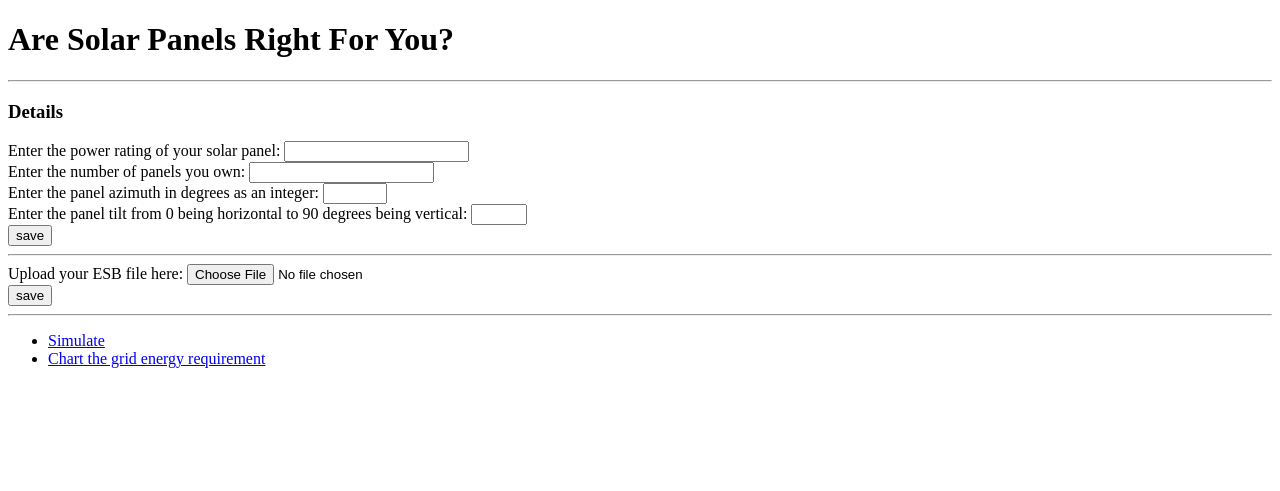
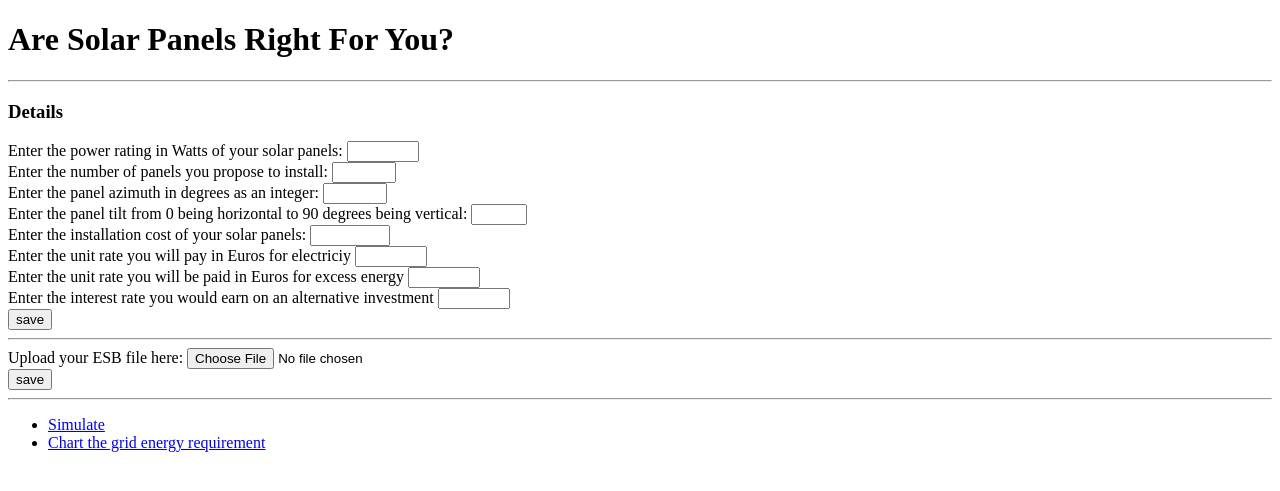
Before and after one commit to michealm110/ise-entrance-submission-project, a Flask app: template solarcalc/templates/furtherdetails.html in a window 1280 px wide. Shown: the top 491 px of the page. Run offline with Flask 3, Linux system fonts and the light colour scheme; the template is opened without the code that fills it, so the values that code supplies are empty.

Commit message:
moves some functions and gathers financial inputs
adds cut at financial projection to jupyter notebook
moves more functions from views to database and calculations
changes the set of figures used for financial calculation
moves calculation of import/export power into one function

```diff
--- a/solarcalc/templates/furtherdetails.html
+++ b/solarcalc/templates/furtherdetails.html
@@ -3,12 +3,12 @@
 {% block content %}
 <form action="{{ url_for("get_detailed_user_data" , hash_id=hash_id) }}" method="POST">
 <div>
-    <label for="rated_power_per_panel">Enter the power rating of your solar panel:</label>
-    <input type="number" min="0" name="rated_power_per_panel" value={{ rated_power_per_panel }} required>
+    <label for="rated_power_per_panel">Enter the power rating in Watts of your solar panels:</label>
+    <input type="number" min="0" max="1000" name="rated_power_per_panel" value={{ rated_power_per_panel }} required>
 </div>
 <div>
-    <label for="number_of_panels">Enter the number of panels you own:</label>
-    <input type="number" name="number_of_panels" value={{ number_of_panels }} required>
+    <label for="number_of_panels">Enter the number of panels you propose to install:</label>
+    <input type="number" min="1" max="100" name="number_of_panels" value={{ number_of_panels }} required>
 </div>
 <div>
     <label for="panel_azimuth">Enter the panel azimuth in degrees as an integer:</label>
@@ -18,6 +18,21 @@
     <label for="panel_tilt">Enter the panel tilt from 0 being horizontal to 90 degrees being vertical:</label>
     <input type="number" min="0" max="90" name="panel_tilt" value={{ panel_tilt }} required>
 </div>
+<div>
+    <label for="installation_costs">Enter the installation cost of your solar panels:</label>
+    <input type="number" min="0" max="20000" name="installation_costs" value={{ installation_costs }} required>
+</div>
+<div>
+    <label for="import_tarriff">Enter the unit rate you will pay in Euros for electriciy</label>
+    <input type="number" min="0" max="1" step="0.01" name="import_tarriff" value={{ import_tarriff }} required>
+</div>
+<div>
+    <label for="export_tarriff">Enter the unit rate you will be paid in Euros for excess energy</label>
+    <input type="number" min="0" max="1" step="0.01" name="export_tarriff" value={{ export_tarriff }} required>
+</div>
+<div>
+    <label for="interest_rate">Enter the interest rate you would earn on an alternative investment</label>
+    <input type="number" min="0" max="20" step="0.1" name="interest_rate" value={{ interest_rate }} required>
 <div>
     <input type="submit" value="save">
 </div>
--- a/solarcalc/templates/simulate_excess_energy.html
+++ b/solarcalc/templates/simulate_excess_energy.html
@@ -105,8 +105,8 @@
 
     function updateChart(data) {
         const labels = data.map(item => item.month);
-        const exportData = data.map(item => item.export);
-        const importData = data.map(item => item.import);
+        const exportData = data.map(item => item.power_export);
+        const importData = data.map(item => item.power_import);
 
         const ctx = document.getElementById("comparisonBarChart").getContext("2d");
 
--- a/solarcalc/views.py
+++ b/solarcalc/views.py
@@ -1,5 +1,4 @@
 import flask
-import requests
 import pvlib
 import pandas
 from datetime import datetime, timedelta, timezone
@@ -9,8 +8,8 @@ from werkzeug.utils import secure_filename
 import numpy
 import json
 
-from solarcalc.database import encode_id, decode_id, db_get_connection
-from solarcalc.calculations import get_30min_calc_vals, get_esb_data
+from solarcalc.database import encode_id, decode_id, db_get_connection, get_lat_lon_from_eircode
+from solarcalc.calculations import get_combined_data, get_solar_data, get_combined_data_with_export_import
 
 UPLOAD_FOLDER = "/Users/michealmcmagh/Desktop/ise-entrance-submission-project/solarcalc/uploads"
 ALLOWED_EXTENSIONS = {"csv"}
@@ -57,34 +56,38 @@ def get_detailed_user_data(hash_id):
         panel_tilt = flask.request.form.get("panel_tilt")
         panel_azimuth = flask.request.form.get("panel_azimuth")
         installation_costs = flask.request.form.get("installation_costs")
-        cost_per_panel = flask.request.form.get("cost_per_panel")
-        maintenance_cost_per_year = flask.request.form.get("maintenance_cost_per_year")
-        electricity_rate = flask.request.form.get("electricity_rate")
-        efficiency_degradation = flask.request.form.get("efficiency_degradation")
+        import_tarriff = flask.request.form.get("import_tarriff")
+        export_tarriff = flask.request.form.get("export_tarriff")
+        interest_rate = flask.request.form.get("interest_rate")
 
 
         # Update data base with new inputs
         con = db_get_connection()
         cur = con.cursor()
-        cur.execute("UPDATE simulation SET rated_power_per_panel = ?, number_of_panels = ?, panel_tilt = ?, panel_azimuth = ?, installation_costs = ?, cost_per_panel = ?, maintenance_cost_per_year = ?, electricity_rate = ?, efficiency_degradation = ? panel WHERE id = ?", (rated_power_per_panel, number_of_panels, panel_tilt, panel_azimuth, installation_costs, cost_per_panel, maintenance_cost_per_year, electricity_rate, efficiency_degradation, decoded_id))
+        cur.execute("UPDATE simulation SET rated_power_per_panel = ?, number_of_panels = ?, panel_tilt = ?, panel_azimuth = ?, installation_costs = ?, import_tarriff = ?, export_tarriff = ?, interest_rate = ? WHERE id = ?", (rated_power_per_panel, number_of_panels, panel_tilt, panel_azimuth, installation_costs, import_tarriff, export_tarriff, interest_rate, decoded_id))
         con.commit()
         con.close()
 
-        return flask.render_template("furtherdetails.html", hash_id=hash_id,  rated_power_per_panel=rated_power_per_panel, number_of_panels=number_of_panels, panel_azimuth=panel_azimuth, panel_tilt=panel_tilt)
+        return flask.render_template("furtherdetails.html", hash_id=hash_id,  rated_power_per_panel=rated_power_per_panel, number_of_panels=number_of_panels, panel_azimuth=panel_azimuth, panel_tilt=panel_tilt, installation_costs=installation_costs, import_tarriff=import_tarriff, export_tarriff=export_tarriff, interest_rate=interest_rate)
     elif flask.request.method == "GET":
         con = db_get_connection()
         cur = con.cursor()
-        cur.execute("SELECT rated_power_per_panel, number_of_panels, panel_tilt, panel_azimuth, installation_costs, cost_per_panel, maintenance_cost_per_year, electricity_rate, efficiency_degradation FROM simulation WHERE id = ?", (decoded_id,))
+        cur.execute("SELECT rated_power_per_panel, number_of_panels, panel_tilt, panel_azimuth, installation_costs, import_tarriff, export_tarriff, interest_rate FROM simulation WHERE id = ?", (decoded_id,))
         row = cur.fetchone()
         # row is a tuple or "None"
         con.close()
-        rated_power_per_panel, number_of_panels, panel_tilt, panel_azimuth, installation_costs, cost_per_panel, maintenance_cost_per_year, electricity_rate, efficiency_degradation = row
+        rated_power_per_panel, number_of_panels, panel_tilt, panel_azimuth, installation_costs, import_tarriff, export_tarriff, interest_rate = row
+        # some of these need to be rounded as i made them floats in the database
+        rated_power_per_panel = int(rated_power_per_panel)
+        panel_azimuth = int(panel_azimuth)
+        panel_tilt = int(panel_tilt)
 
+        print(row)
         if row is not None:
-            return flask.render_template("furtherdetails.html", hash_id=hash_id, rated_power_per_panel=rated_power_per_panel, number_of_panels=number_of_panels, panel_tilt=panel_tilt, panel_azimuth=panel_azimuth, installation_costs=installation_costs, cost_per_panel=cost_per_panel, maintenance_cost_per_year=maintenance_cost_per_year, electricity_rate=electricity_rate, efficiency_degradation=efficiency_degradation)
+            return flask.render_template("furtherdetails.html", hash_id=hash_id, rated_power_per_panel=rated_power_per_panel, number_of_panels=number_of_panels, panel_tilt=panel_tilt, panel_azimuth=panel_azimuth, installation_costs=installation_costs, import_tarriff=import_tarriff, export_tarriff=export_tarriff, interest_rate=interest_rate)
         else:
             # initial default values:
-            return flask.render_template("furtherdetails.html", hash_id=hash_id, rated_power_per_panel=445, number_of_panels=4, panel_azimuth=180, panel_tilt=40, installation_costs=8500, cost_per_panel=1750, maintenance_cost_per_year=200, electricity_rate=0.3762, efficiency_degradation=0.5)
+            return flask.render_template("furtherdetails.html", hash_id=hash_id, rated_power_per_panel=445, number_of_panels=4, panel_azimuth=180, panel_tilt=40, installation_costs=8500, import_tarriff=0.25, export_tarriff=0.15, interest_rate=0.05)
     else:
         raise
 
@@ -93,21 +96,14 @@ def get_financial_projections(hash_id):
     decoded_id = decode_id(hash_id)
     con = db_get_connection()
     cur = con.cursor()
-    cur.execute("SELECT rated_power_per_panel, number_of_panels, panel_tilt, panel_azimuth, installation_costs, cost_per_panel, maintenance_cost_per_year, electricity_rate, efficiency_degradation FROM simulation WHERE id = ?", (decoded_id,))
+    cur.execute("SELECT rated_power_per_panel, number_of_panels, panel_tilt, panel_azimuth, installation_costs, import_tarriff, export_tarriff, interest_rate FROM simulation WHERE id = ?", (decoded_id,))
     row = cur.fetchone()
     con.close()
     rated_power_per_panel, number_of_panels, panel_tilt, panel_azimuth, installation_costs, cost_per_panel, maintenance_cost_per_year, electricity_rate, efficiency_degradation = row
     total_cost = installation_costs + (cost_per_panel * number_of_panels)
 
-    # This calculates the savings from the solar panels in killowatt hours in 2024
-    solar_data = get_solar_data(hash_id, pandas.Timestamp("2024-01-01 00:00:00").tz_localize("UTC"), pandas.Timestamp("2024-12-31 23:59:59").tz_localize("UTC"))
-    total_solar_power = solar_data["power"].sum()
-    excess_solar_power = json.loads(get_excess_solar_json_data(hash_id))
-    excess_solar_power = pandas.DataFrame(excess_solar_power)
-    excess_solar_power = excess_solar_power["power_excess"].sum()
-    used_solar_power = (total_solar_power - excess_solar_power) / 1000 * 0.5
-    savings = used_solar_power * electricity_rate
-    # end of savings calculation
+    # do calculations and return results as a table
+
 
 @app.route("/<hash_id>/process", methods=["GET", "POST"])
 def process_esb(hash_id):
@@ -156,13 +152,7 @@ def get_energy_needed_json_data(hash_id):
     start = pandas.to_datetime(start).tz_localize("UTC")
     end = start + pandas.Timedelta(hours=23, minutes=30)
 
-    combined_data = get_combined_data(hash_id, start, end)
-
-    if "power_solar" in combined_data.columns and "power_esb" in combined_data.columns:
-        combined_data["power_import"] = combined_data["power_esb"] - combined_data["power_solar"]
-        combined_data.loc[combined_data["power_import"] < 0, "power_import"] = 0
-    else:
-        raise
+    combined_data = get_combined_data_with_export_import(hash_id, start, end)
     combined_data = combined_data.drop(columns=["power_solar", "power_esb"])
     return combined_data.to_json(orient="records", date_format="iso")
 
@@ -172,13 +162,7 @@ def get_excess_solar_json_data(hash_id):
     start = pandas.to_datetime(start).tz_localize("UTC")
     end = start + pandas.Timedelta(hours=23, minutes=30)
 
-    combined_data = get_combined_data(hash_id, start, end)
-
-    if "power_solar" in combined_data.columns and "power_esb" in combined_data.columns:
-        combined_data["power_excess"] = combined_data["power_solar"] - combined_data["power_esb"]
-        combined_data.loc[combined_data["power_excess"] < 0, "power_excess"] = 0
-    else:
-        raise
+    combined_data = get_combined_data_with_export_import(hash_id, start, end)
     combined_data = combined_data.drop(columns=["power_solar", "power_esb"])
     return combined_data.to_json(orient="records", date_format="iso")
 
@@ -187,72 +171,20 @@ MONTHS = (
     "July", "August", "September", "October", "November", "December"
 )
 
-# No way is this right!!!!
 @app.route("/<hash_id>/import_and_export_data")
 def get_import_and_export_json_data(hash_id):
     start = pandas.Timestamp("2024-01-01 00:00:00").tz_localize("UTC")
     end = pandas.Timestamp("2024-12-31 23:59:59").tz_localize("UTC")
-    combined_data = get_combined_data(hash_id, start, end)
-    if "power_solar" in combined_data.columns and "power_esb" in combined_data.columns:
-        combined_data["power_excess"] = combined_data["power_solar"] - combined_data["power_esb"]
-        combined_data.loc[combined_data["power_excess"] < 0, "power_excess"] = 0
+    combined_data = get_combined_data_with_export_import(hash_id, start, end)
 
-        combined_data["power_import"] = combined_data["power_esb"] - combined_data["power_solar"]
-        combined_data.loc[combined_data["power_import"] < 0, "power_import"] = 0
-    else:
-        raise
+    # Calculate monthly totals
+    data = []
 
-
-    data = []
+    # need to convert from power to energy
     for i in range(1,13):
         combined_data_by_month = combined_data[combined_data["datetime"].dt.month == i]
-        monthly_power_excess = combined_data_by_month["power_excess"].sum()
+        monthly_power_excess = combined_data_by_month["power_export"].sum()
         monthly_power_import = combined_data_by_month["power_import"].sum()
-        data.append({"month": MONTHS[i-1], "export": monthly_power_excess, "import": monthly_power_import})
+        data.append({"month": MONTHS[i-1], "power_export": monthly_power_excess, "power_import": monthly_power_import})
 
     return json.dumps(data)
-
-
-#############################################################################
-
-def get_lat_lon_from_eircode(eircode):
-    base_url = "https://nominatim.openstreetmap.org/search"
-    headers = {"User-Agent": "MickSolarCalc/1.0"}
-    params = {"q": eircode, "format": "json"}
-    response = requests.get(base_url, headers=headers, params=params)
-    data = response.json()
-
-    if data:
-        return float(data[0]["lat"]), float(data[0]["lon"])
-    else:
-        return None
-
-def get_solar_data(hash_id, start, end):
-    decoded_id = decode_id(hash_id)
-    # times_from_now = rounds_and_calculates_a_year_of_dates()
-    # Get data from solarcalc.db database and plug the data into calc_power_output()
-    con = db_get_connection()
-    cur = con.cursor()
-    # Not worth individually assiging each parameter grabbing them all as a tuple
-    cur.execute("SELECT id, eircode, latitude_longitude, rated_power_per_panel, number_of_panels, panel_tilt, panel_azimuth FROM simulation WHERE id = ?", (decoded_id,))
-    decoded_id_row_from_db = cur.fetchone()
-    con.close()
-
-    #TODO: if id is not in database do somehting more sensible
-
-    _, _, lat_long, rated_power_per_panel, number_of_panels, panel_tilt, panel_azimuth = decoded_id_row_from_db
-    latitude, longitude = tuple(map(float, lat_long.split(",")))
-
-    dc_power_output = get_30min_calc_vals( latitude, longitude, rated_power_per_panel, number_of_panels, panel_tilt, panel_azimuth, start, end)
-
-    return dc_power_output
-
-def get_combined_data(hash_id, start, end):
-    solar_data =  get_solar_data(hash_id, start, end)
-    esb_data = get_esb_data(hash_id, start, end)
-
-    solar_data = solar_data[(solar_data["datetime"] >= start) & (solar_data["datetime"] <= end)]
-    esb_data = esb_data[(esb_data["datetime"] >= start) & (esb_data["datetime"] <= end)]
-    combined_data = pandas.merge(solar_data.rename(columns={"power": "power_solar"}), esb_data.rename(columns={"power": "power_esb"}), on="datetime", how="outer")
-
-    return combined_data
```
Also changed, not shown: solarcalc/calculations.py (+53 -0 lines), solarcalc/database.py (+15 -1 lines), 1 other file.
